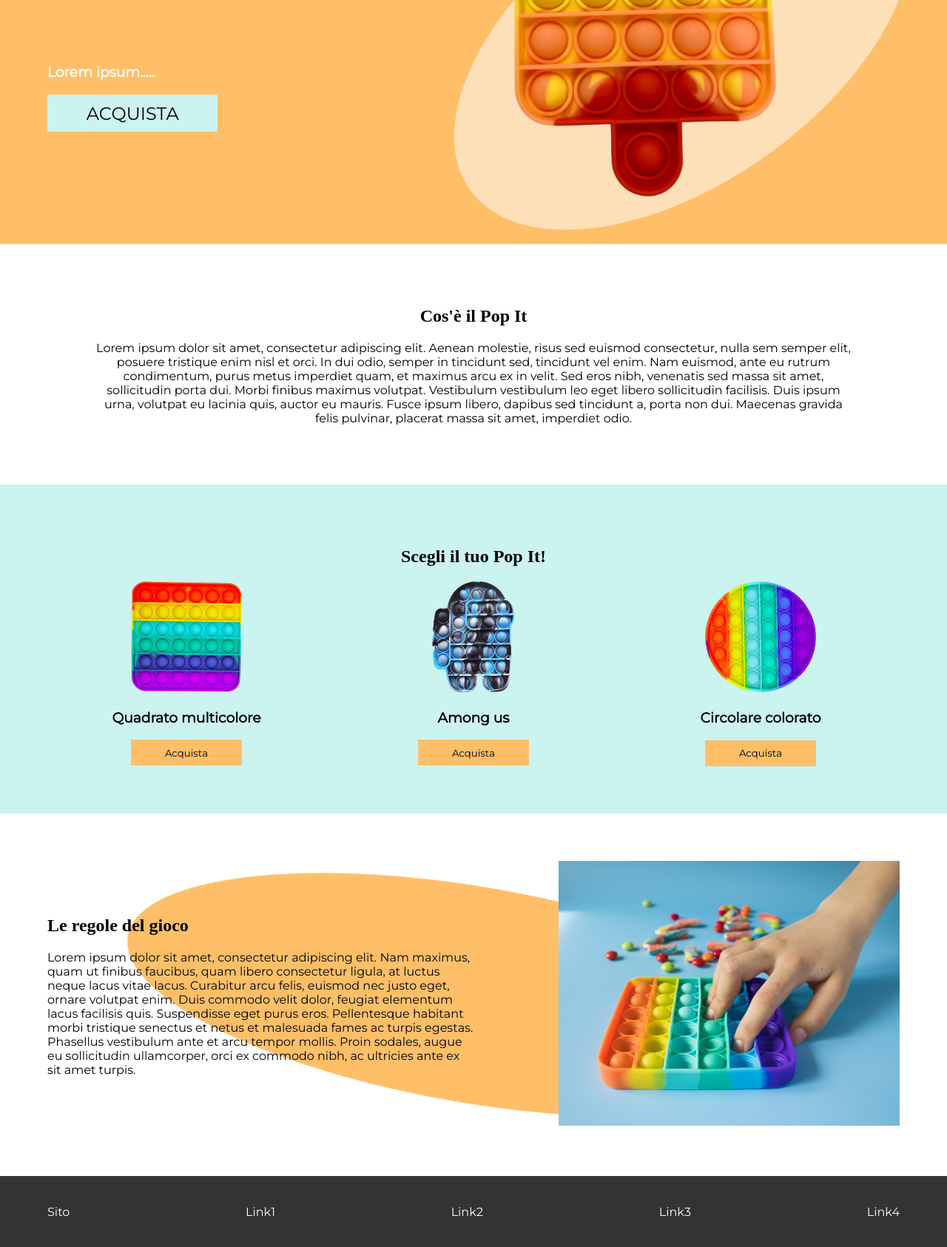
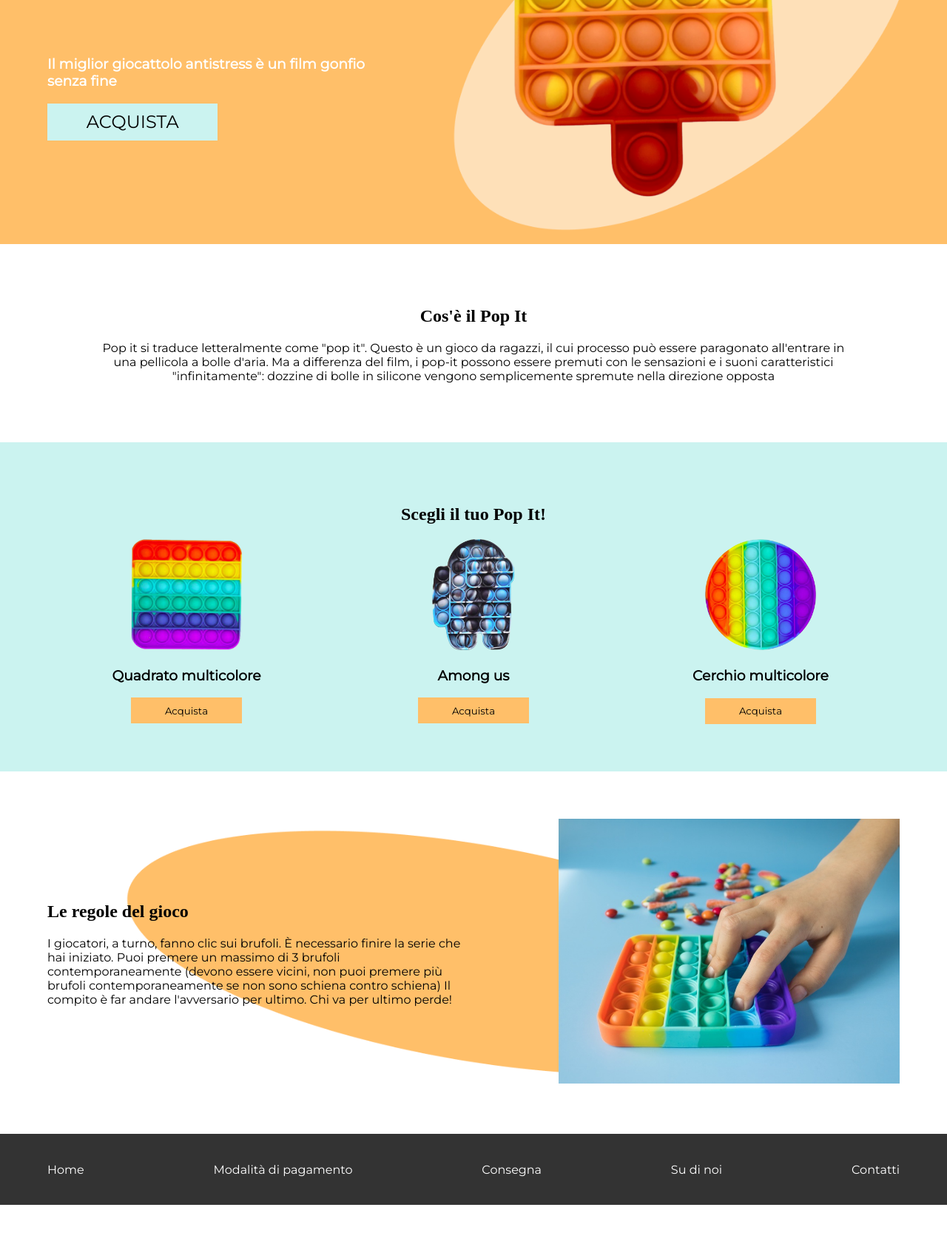
Before and after one commit to fabiocompagnoni/PopIt, a plain HTML site: page index.html in a window 1280 px wide. Shown: the part 441-2127 px from the top of the page at 74% size. After the commit the page ends 2070 px from the top, so only its background shows below. Drawn offline with Linux system fonts and the light colour scheme; a web font is replaced by a local one.

Commit message:
commit with italian text

```diff
--- a/index.html
+++ b/index.html
@@ -12,22 +12,22 @@
     <header>
         <nav class="navbar_desktop">
             <div class="left_nav">
-                <a href="" class="site_name">Sito</a>
+                <a href="" class="site_name">Pop It</a>
             </div>
             <div class="right_nav">
-                <a href="">Link 1</a>
-                <a href="">Link 2</a>
-                <a href="">Link 3</a>
+                <a href="#sconti">Sconti</a>
+                <a href="#aboutUs">Su di noi</a>
+                <a href="#con">Contatti</a>
             </div>
 
         </nav>
         <nav class="navbar_mobile">
-            <a href="" class="site_name">Sito</a>
+            <a href="" class="site_name">Pop It!</a>
             <button id="btnNav"><img src="src/img/Hamburger_icon.svg"></button>
         </nav>
         <div class="cont1">
             <h1 id="big_title">POP IT!</h1>
-            <h3>Lorem ipsum.....</h3>
+            <h3>Il miglior giocattolo antistress è un film gonfio senza fine</h3>
             <a href=""><button id="bigBtn">ACQUISTA</button></a>
         </div>
 
@@ -35,7 +35,7 @@
     <div class="info">
         <h2>Cos'è il Pop It</h2>
         <p>
-            Lorem ipsum dolor sit amet, consectetur adipiscing elit. Aenean molestie, risus sed euismod consectetur, nulla sem semper elit, posuere tristique enim nisl et orci. In dui odio, semper in tincidunt sed, tincidunt vel enim. Nam euismod, ante eu rutrum condimentum, purus metus imperdiet quam, et maximus arcu ex in velit. Sed eros nibh, venenatis sed massa sit amet, sollicitudin porta dui. Morbi finibus maximus volutpat. Vestibulum vestibulum leo eget libero sollicitudin facilisis. Duis ipsum urna, volutpat eu lacinia quis, auctor eu mauris. Fusce ipsum libero, dapibus sed tincidunt a, porta non dui. Maecenas gravida felis pulvinar, placerat massa sit amet, imperdiet odio.
+            Pop it si traduce letteralmente come "pop it". Questo è un gioco da ragazzi, il cui processo può essere paragonato all'entrare in una pellicola a bolle d'aria. Ma a differenza del film, i pop-it possono essere premuti con le sensazioni e i suoni caratteristici "infinitamente": dozzine di bolle in silicone vengono semplicemente spremute nella direzione opposta
         </p>
     </div>
     <div class="choose">
@@ -53,7 +53,7 @@
             </div>
             <div class="type">
                 <img src="src/img/round.png" alt="circolare" loading="lazy"/>
-                <h3>Circolare colorato</h3>
+                <h3>Cerchio multicolore</h3>
                 <button class="buy">Acquista</button>
             </div>
         </div>
@@ -61,7 +61,7 @@
     <div class="regole">
         <div class="lr">
             <h2>Le regole del gioco</h2>
-            <p>Lorem ipsum dolor sit amet, consectetur adipiscing elit. Nam maximus, quam ut finibus faucibus, quam libero consectetur ligula, at luctus neque lacus vitae lacus. Curabitur arcu felis, euismod nec justo eget, ornare volutpat enim. Duis commodo velit dolor, feugiat elementum lacus facilisis quis. Suspendisse eget purus eros. Pellentesque habitant morbi tristique senectus et netus et malesuada fames ac turpis egestas. Phasellus vestibulum ante et arcu tempor mollis. Proin sodales, augue eu sollicitudin ullamcorper, orci ex commodo nibh, ac ultricies ante ex sit amet turpis. </p>
+            <p>I giocatori, a turno, fanno clic sui brufoli. È necessario finire la serie che hai iniziato. Puoi premere un massimo di 3 brufoli contemporaneamente (devono essere vicini, non puoi premere più brufoli contemporaneamente se non sono schiena contro schiena) Il compito è far andare l'avversario per ultimo. Chi va per ultimo perde! </p>
         </div>
         <div class="rr">
             <img src="src/img/photo.jpg" alt="un bambino che gioca"/>
@@ -69,11 +69,11 @@
     </div>
     <footer>
         <nav>
-            <a href="">Sito</a>
-            <a href="">Link1</a>
-            <a href="">Link2</a>
-            <a href="">Link3</a>
-            <a href="">Link4</a>
+            <a href="">Home</a>
+            <a href="#pagamento">Modalità di pagamento</a>
+            <a href="#consegna">Consegna</a>
+            <a href="#aboutUs">Su di noi</a>
+            <a href="#contatti">Contatti</a>
         </nav>
     </footer>
     <div class="showNavMobile">
@@ -81,9 +81,10 @@
             <button id="btnCloseNav"><img src="src/img/times.svg"></button>
         </div>
         <div class="content">
-            <a href="">Link 1</a>
-            <a href="">Link 2</a>
-            <a href="">Link 3</a>
+            <a href="">Home</a>
+            <a href="#sconti">Sconti</a>
+            <a href="#aboutUs">Su di noi</a>
+            <a href="#con">Contatti</a>
         </div>
     </div>
     <script src="src/js/navbar.js"></script>
--- a/src/css/index.css
+++ b/src/css/index.css
@@ -125,6 +125,8 @@ footer nav{
     display:flex;
     justify-content: space-between;
     align-items: center;
+    gap:5px;
+    text-align:center;
 }
 footer a:hover{
     color:#FFBF69;
```
